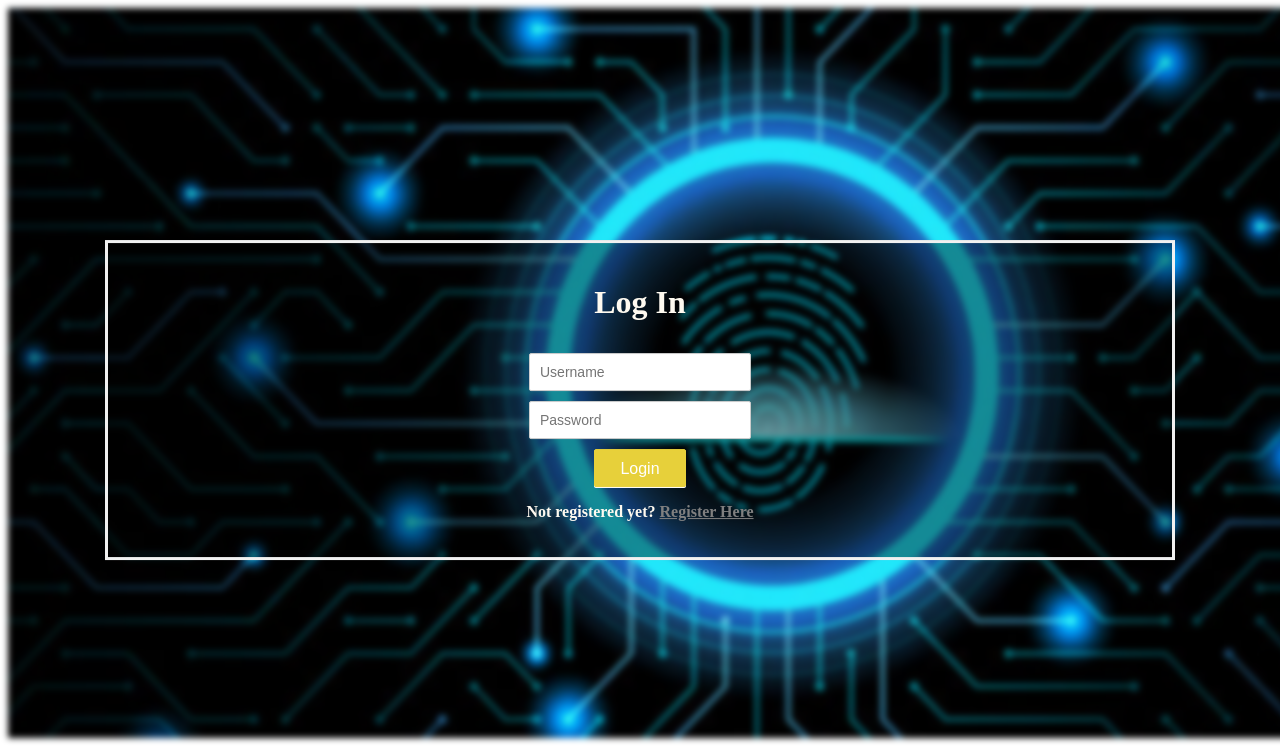
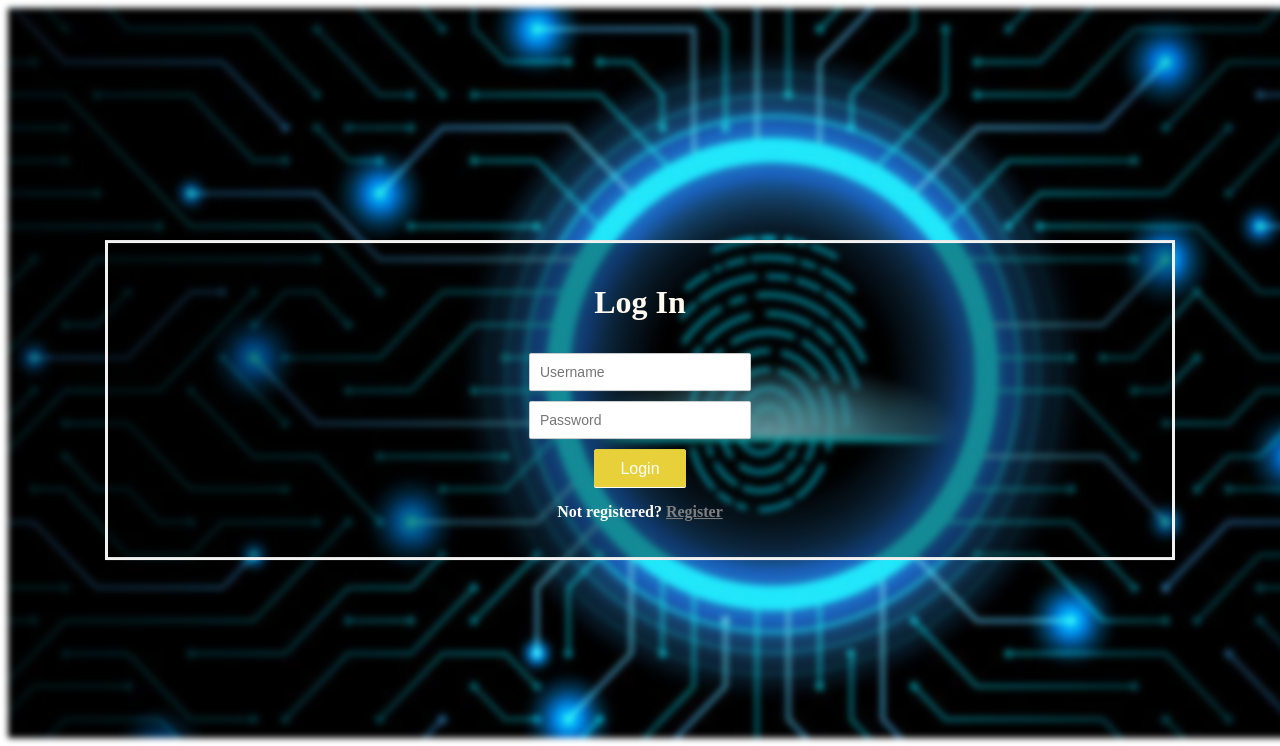
Before and after one commit to aviralv95/project2, a PHP site: page / in a window 1280 px wide; the page is wider, and only the part inside the window is pictured. Shown: the top 746 px of that part. Run offline with PHP 8.4, Linux system fonts and the light colour scheme.

Commit message:
Update index.php

```diff
--- a/index.php
+++ b/index.php
@@ -42,7 +42,7 @@ if (isset($_POST['username'])){
 <br>
 <input name="submit" type="submit" value="Login" />
 </form>
-<p>Not registered yet? <a href='registration.php'>Register Here</a></p>
+<p>Not registered? <a href='registration.php'>Register</a></p>
 </div>
 <?php } ?>
 </body>
```
